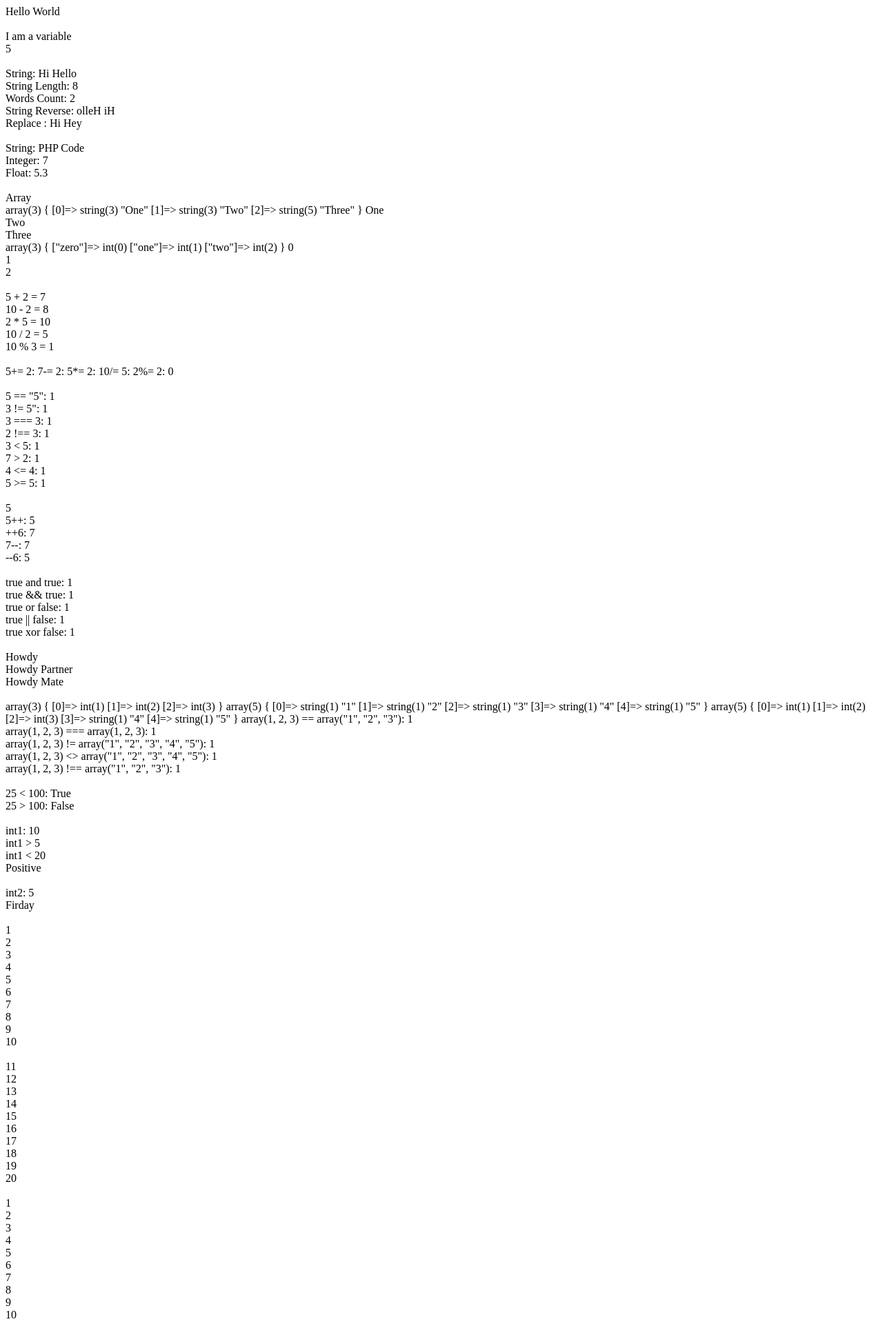
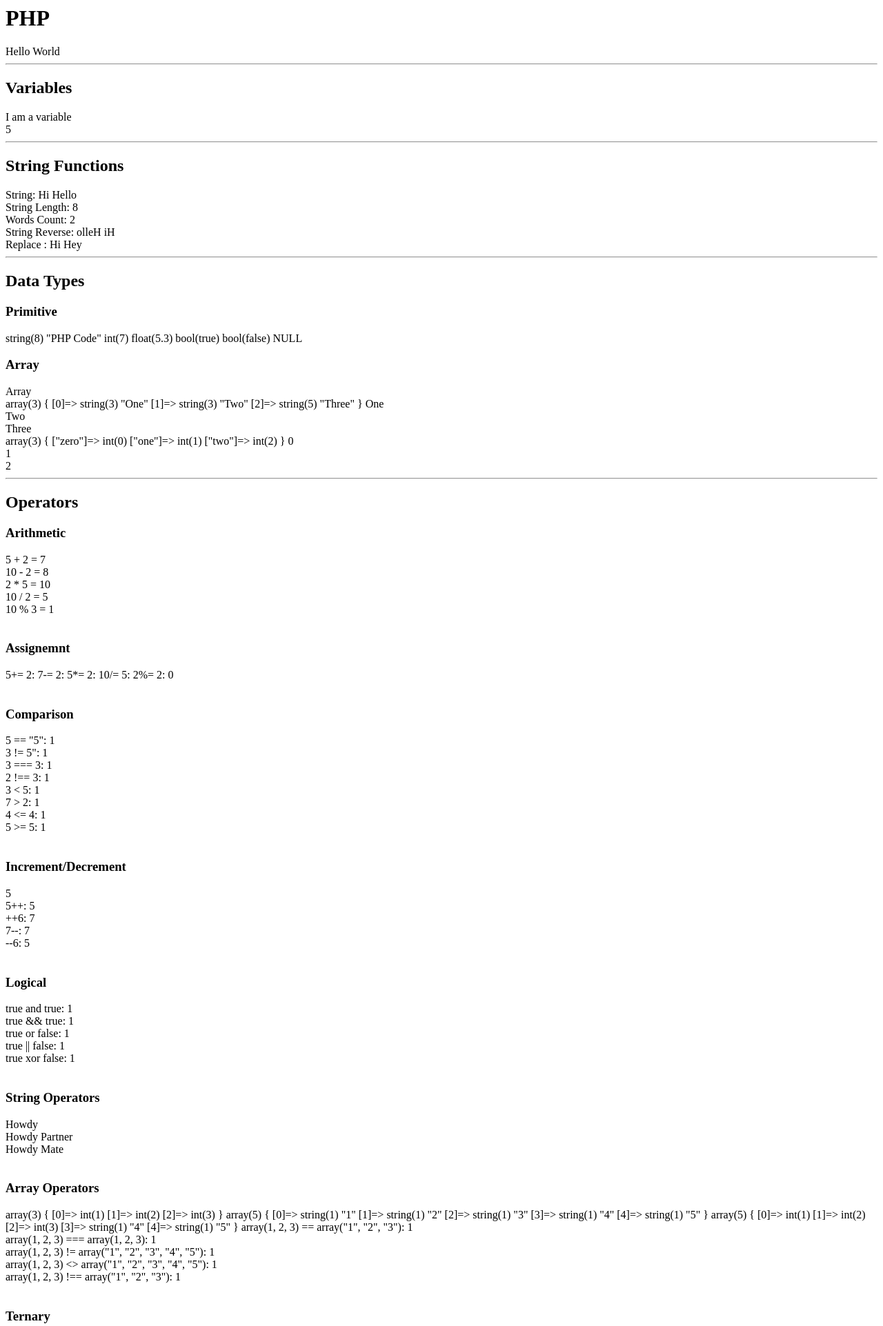
Before and after one commit to N-eeraj/PHP_basics, a PHP site: page /basics.php in a window 1280 px wide. Shown: the top 1923 px of the page at 69% size. Run offline with PHP 8.4, Linux system fonts and the light colour scheme.

Commit message:
added null & boolean data types & case insensitive constants, updated output

```diff
--- a/basics.php
+++ b/basics.php
@@ -1,30 +1,43 @@
 <?php
 
     // hello world
-    echo "Hello World" . "<br><br>";
+    echo "<h1>PHP</h1>" . "Hello World" . "<br><hr>";
 
     // variables
+    echo "<h2>Variables</h2>";
     $var1 = "I am a variable";
     echo $var1 . "<br>";
     $var2 = 5;
-    echo $var2 . "<br><br>";
+    echo $var2 . "<br><hr>";
 
-    // internal functions
+    // string functions
+    echo "<h2>String Functions</h2>";
     $str = "Hi Hello";
     echo "String: " . $str . "<br>";
     echo "String Length: " . strlen($str) . "<br>"; // string length
     echo "Words Count: " . str_word_count($str) . "<br>"; // words in a string
     echo "String Reverse: " . strrev($str) . "<br>"; // string reverse
-    echo "Replace : " . str_replace("Hello", "Hey", $str) . "<br><br>"; // replace
+    echo "Replace : " . str_replace("Hello", "Hey", $str) . "<br><hr>"; // replace
 
     // datatypes
+    echo "<h2>Data Types</h2>";
+
+    echo "<h3>Primitive</h3>";
     $string = "PHP Code"; // string
-    echo "String: " . $string . "<br>";
+    var_dump($string);
     $int = 7; // integer
-    echo "Integer: " . $int . "<br>";
+    var_dump($int);
     $float = 5.3; //float
-    echo "Float: " . $float . "<br><br>";
+    var_dump($float);
+    $true = true; // bool
+    $false = false; // bool
+    var_dump($true);
+    var_dump($false);
+    $null = null;
+    var_dump($null);
+    echo "<br>";
 
+    echo "<h3>Array</h3>";
     $array = array("One", "Two", "Three"); // array
     echo "Array<br>";
     var_dump($array);
@@ -35,9 +48,12 @@
     var_dump($array);
     echo $array["zero"] . "<br>";
     echo $array["one"] . "<br>";
-    echo $array["two"] . "<br><br>";
+    echo $array["two"] . "<br><hr>";
 
-    // arithmetic operaters
+    echo "<h2>Operators</h2>";
+
+    // arithmetic operators
+    echo "<h3>Arithmetic</h3>";
     echo "5 + 2 = " . (5 + 2) . "<br>"; // addition
     echo "10 - 2 = " . (10 - 2) . "<br>"; // subtraction
     echo "2 * 5 = " . ( 2 * 5) . "<br>"; // multiplication
@@ -45,6 +61,7 @@
     echo "10 % 3 = " . (10 % 3) . "<br><br>"; // modulus
 
     // assignment operators
+    echo "<h3>Assignemnt</h3>";
     $var3 = 5;
     echo $var3;
     $var3 += 2;
@@ -64,6 +81,7 @@
     echo $var3 . "<br><br>";
 
     // comparison operators
+    echo "<h3>Comparison</h3>";
     echo '5 == "5": ';
     echo (5 == "5") . "<br>"; // is equal
     echo '3 != 5": ';
@@ -82,6 +100,7 @@
     echo (5 >= 5) . "<br><br>"; // greater than or equal to
 
     // increment / decrement operators
+    echo "<h3>Increment/Decrement</h3>";
     $var4 = 5;
     echo $var4 . "<br>";
     echo $var4 . "++: ";
@@ -94,6 +113,7 @@
     echo --$var4 . "<br><br>"; // pre decrement
 
     // logical operators
+    echo "<h3>Logical</h3>";
     echo "true and true: ";
     echo (true and true) . "<br>";
     echo "true && true: ";
@@ -106,6 +126,7 @@
     echo (true xor false) . "<br><br>";
 
     // string operators
+    echo "<h3>String Operators</h3>";
     $str1 = "Howdy";
     echo $str1 . "<br>";
     echo $str1 . " Partner" . "<br>";
@@ -113,6 +134,7 @@
     echo $str1 . "<br><br>";
 
     // array operators
+    echo "<h3>Array Operators</h3>";
     $arr1 = array(1, 2, 3);
     var_dump($arr1);
     $arr2 = array("1", "2", "3", "4", "5");
@@ -125,12 +147,14 @@
     echo 'array(1, 2, 3) !== array("1", "2", "3"): ' . ($arr1 !== array("1", "2", "3")) . "<br><br>";
 
     // ternary operator
+    echo "<h3>Ternary</h3>";
     echo "25 < 100: ";
     echo (25 < 100? "True" : "False") . "<br>";
     echo "25 > 100: ";
-    echo (25 > 100? "True" : "False") . "<br><br>";
+    echo (25 > 100? "True" : "False") . "<br><hr>";
 
     // if statements
+    echo "<h2>If Statements</h2>";
     $int1 = 10;
     echo "int1: " . $int1 . "<br>";
         // simple if
@@ -149,9 +173,10 @@
         echo "Negative";
     else
         echo "Zero";
-    echo "<br><br>";
+    echo "<br><hr>";
 
     // switch
+    echo "<h2>Switch Statement</h2>";
     $int2 = 5;
     echo "int2: " . $int2 . "<br>";
     switch ($int2)
@@ -180,34 +205,40 @@
         default:
             echo "Invalid";
     }
-    echo "<br><br>";
+    echo "<br><hr>";
 
     // loops
+    echo "<h2>Loops</h2>";
 
         // while
+    echo "<h3>While Loop</h3>";
     $i = 0;
     while ($i < 10)
         echo ++$i . "<br>";
     echo "<br>";
 
         // do while
+    echo "<h3>Do While Loop</h3>";
     do
         echo ++$i . "<br>";
     while($i < 20);
     echo "<br>";
 
         // for
+    echo "<h3>For Loop</h3>";
     for ($i = 1; $i < 11; $i++)
         echo $i . "<br>";
     echo "<br>";
 
         // for each
+    echo "<h3>For Each Loop</h3>";
     var_dump($array);
     foreach ($array as $value)
         echo $value . "<br>";
-    echo "<br><br>";
+    echo "<br><hr>";
 
     // break & continue statements
+    echo "<h2>Break & Continue</h2>";
     $i = 0;
     while (true)
     {
@@ -218,9 +249,10 @@
             continue;
         echo $i . "<br>";
     }
-    echo "<br>";
+    echo "<hr>";
 
     // user defined functions
+    echo "<h2>Functions</h2>";
 
         // simple function
     function fn1()
@@ -250,12 +282,12 @@
     {echo "Hello $name<br>";}
     fn5("Jason");
     fn5();
-    echo "<br>";
+    echo "<hr>";
 
     // global keyword
     $x = 5;
     $y = 10;
-    echo "Global Variable<br>";
+    echo "<h2>Global Variable</h2>";
     echo $x . "<br>" . $y . "<br>";
     function fn6()
     {
@@ -264,10 +296,10 @@
         $y = 100;
     }
     fn6();
-    echo $x . "<br>" . $y . "<br><br>";
+    echo $x . "<br>" . $y . "<br><hr>";
 
     // static keyword
-    echo "Static Variable<br>";
+    echo "<h2>Static Variable</h2>";
     function fn7()
     {
         static $a = 1;
@@ -276,14 +308,19 @@
     }
     for($i=0; $i<10; $i++)
         fn7();
-    echo "<br><br>";
+    echo "<br><hr>";
 
     // constants
-    define("PI", 3.14);
-    echo "Pi is a constant of value: " . PI;
-    echo "<br><br>";
+
+    echo "<h2>Constants</h2>";
+    define("PI", 3.14); // case sensitive by default
+    echo "Pi is a constant of value: " . PI . "<br>";
+    define("HELLO", "Hello World", true); // case insensitive is true
+    echo hello;
+    echo "<br><hr>";
 
     // arrays
+    echo "<h2>Arrays</h2>";
 
         // indexed array
     $arr3 = array(1, 2, 3, 4, 5);
@@ -310,9 +347,10 @@
         foreach ($arr as $v)
             echo $v . " ";
     }
-    echo "<br><br>";
+    echo "<br><hr>";
 
     // class & objects
+    echo "<h2>Class & Objects</h2>";
     class Person
     {
         public $f_name;
```
